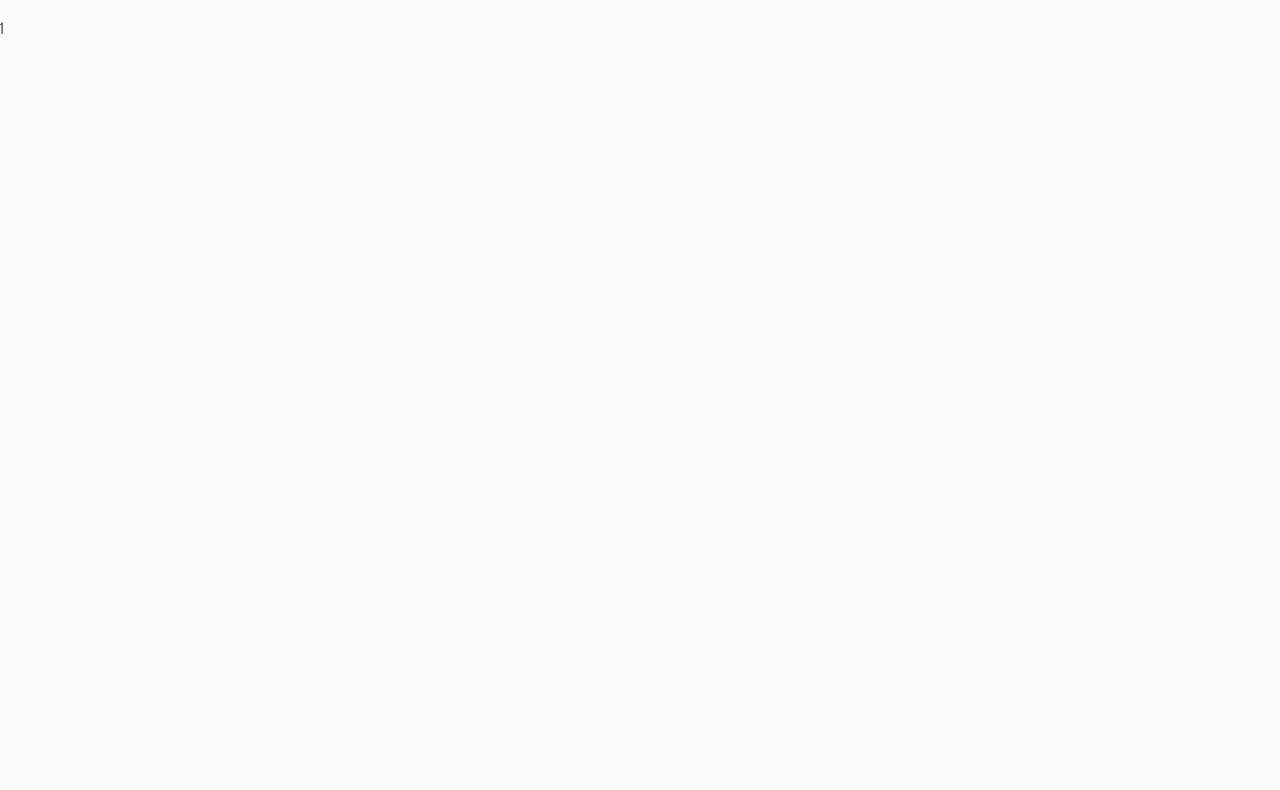
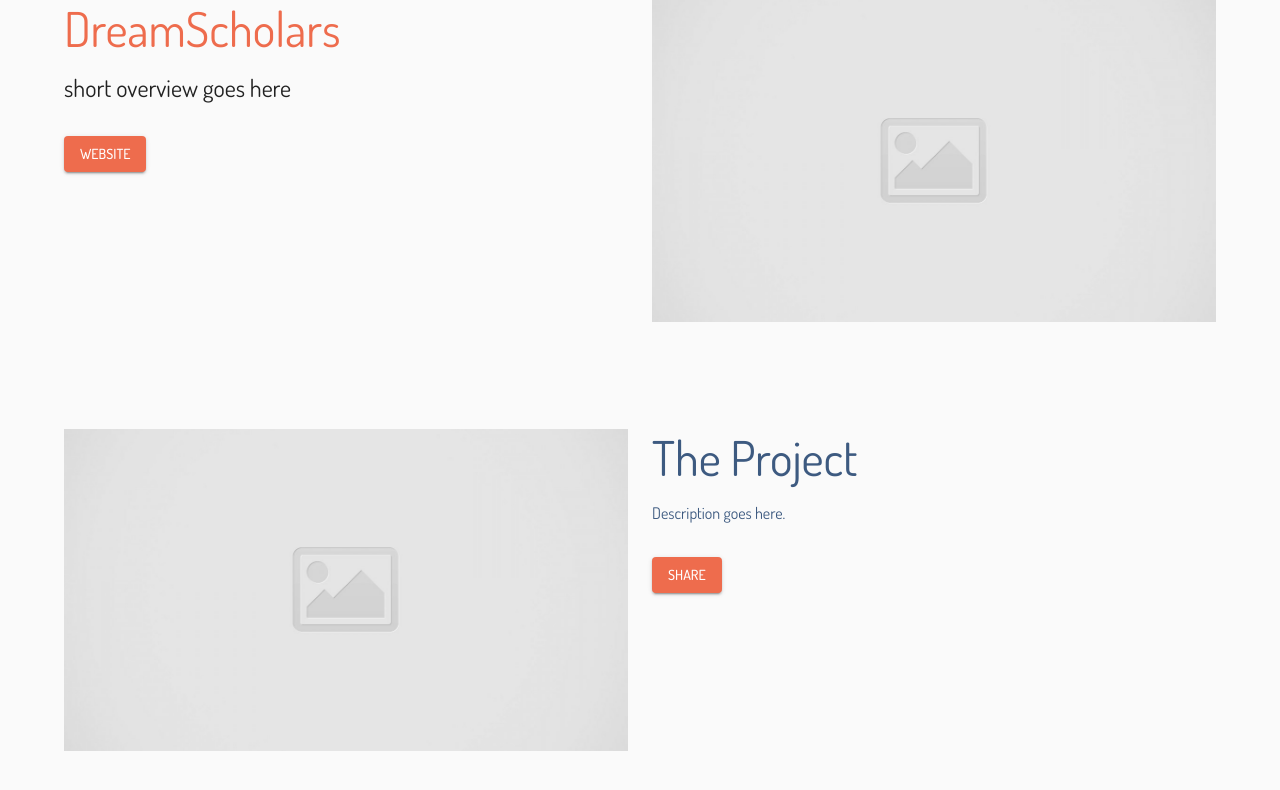
Before and after one commit to edwingl10/old-portfoliosite, a React (Create React App) app: page /projects/1 in a window 1280 px wide. Shown: the top 790 px of the page. Built offline with nearby package versions, Linux system fonts and the light colour scheme.

Commit message:
Initial Template

```diff
--- a/src/data/Projects.js
+++ b/src/data/Projects.js
@@ -5,7 +5,7 @@ const Projects = [
     id: 1,
     name: 'DreamScholars',
     overview: 'short overview goes here',
-    description: '',
+    description: 'Description goes here.',
     type: 'web',
     link: '',
     mainImg: placeholderImg,
@@ -14,7 +14,7 @@ const Projects = [
     id: 2,
     name: 'Netflix Clone',
     overview: 'short overview goes here',
-    description: '',
+    description: 'Description goes here.',
     type: 'web',
     link: '',
     mainImg: placeholderImg,
@@ -23,7 +23,7 @@ const Projects = [
     id: 3,
     name: 'Cleaning Site',
     overview: 'short overview goes here',
-    description: '',
+    description: 'Description goes here.',
     type: 'web',
     link: '',
     mainImg: placeholderImg,
@@ -32,7 +32,7 @@ const Projects = [
     id: 4,
     name: 'Mobile Platformer',
     overview: 'short overview goes here',
-    description: '',
+    description: 'Description goes here.',
     type: 'game',
     link: '',
     mainImg: placeholderImg,
@@ -41,7 +41,7 @@ const Projects = [
     id: 5,
     name: 'Pacific Marine App',
     overview: 'short overview goes here',
-    description: '',
+    description: 'Description goes here.',
     type: 'game',
     link: '',
     mainImg: placeholderImg,
@@ -50,7 +50,7 @@ const Projects = [
     id: 6,
     name: 'Game Companion app',
     overview: 'short overview goes here',
-    description: '',
+    description: 'Description goes here.',
     type: 'game',
     link: '',
     mainImg: placeholderImg,
@@ -59,7 +59,7 @@ const Projects = [
     id: 7,
     name: 'Search Engine',
     overview: 'short overview goes here',
-    description: '',
+    description: 'Description goes here.',
     type: 'other',
     link: '',
     mainImg: placeholderImg,
@@ -68,7 +68,7 @@ const Projects = [
     id: 8,
     name: 'Fault Localization',
     overview: 'short overview goes here',
-    description: '',
+    description: 'Description goes here.',
     type: 'other',
     link: '',
     mainImg: placeholderImg,
@@ -77,7 +77,7 @@ const Projects = [
     id: 9,
     name: 'Operating System GUI',
     overview: 'short overview goes here',
-    description: '',
+    description: 'Description goes here.',
     type: 'other',
     link: '',
     mainImg: placeholderImg,
@@ -86,7 +86,7 @@ const Projects = [
     id: 10,
     name: 'Weather App',
     overview: 'short overview goes here',
-    description: '',
+    description: 'Description goes here.',
     type: 'web',
     link: '',
     mainImg: placeholderImg,
--- a/src/pages/ViewProject.jsx
+++ b/src/pages/ViewProject.jsx
@@ -1,15 +1,80 @@
 import React from 'react';
 import { useParams } from 'react-router-dom';
-// import Projects from '../data/Projects';
+import Projects from '../data/Projects';
+import {
+  Container,
+  Grid,
+  Typography,
+  Button,
+  Link as MuiLink,
+} from '@mui/material';
+import PlaceholderImg from '../img/placeholder.jpg';
 
 export default function ViewProject() {
   const { id } = useParams();
-  // const project = Object.keys(Projects).filter((p) => Projects[p].id == id);
-  // console.log(project);
+  const project = Projects.filter((p) => p.id == id)[0];
 
   return (
-    <>
-      <p>{id}</p>
-    </>
+    <Container>
+      <Grid
+        container
+        direction={{ xs: 'column-reverse', md: 'row' }}
+        spacing={3}>
+        <Grid item xs={12} sm={6}>
+          <Typography variant="h3" paragraph color="secondary">
+            {project.name}
+          </Typography>
+          <Typography variant="h5" paragraph>
+            {project.overview}
+          </Typography>
+
+          <Button
+            component={MuiLink}
+            color="secondary"
+            variant="contained"
+            sx={{ mt: 2 }}>
+            Website
+          </Button>
+        </Grid>
+
+        <Grid item xs={12} sm={6} sx={{ textAlign: 'center' }}>
+          <img
+            src={PlaceholderImg}
+            alt="placeholder"
+            style={{ width: '100%', height: '75%', objectFit: 'cover' }}
+          />
+        </Grid>
+      </Grid>
+
+      <Grid
+        container
+        direction={{ xs: 'column-reverse', md: 'row' }}
+        spacing={3}>
+        <Grid item xs={12} sm={6} sx={{ textAlign: 'center' }}>
+          <img
+            src={PlaceholderImg}
+            alt="placeholder"
+            style={{ width: '100%', height: '75%', objectFit: 'cover' }}
+          />
+        </Grid>
+
+        <Grid item>
+          <Typography variant="h3" paragraph color="primary">
+            The Project
+          </Typography>
+          <Typography paragraph color="primary">
+            {project.description}
+          </Typography>
+
+          <Button
+            component={MuiLink}
+            color="secondary"
+            variant="contained"
+            sx={{ mt: 2 }}>
+            Share
+          </Button>
+        </Grid>
+      </Grid>
+    </Container>
   );
 }
```
